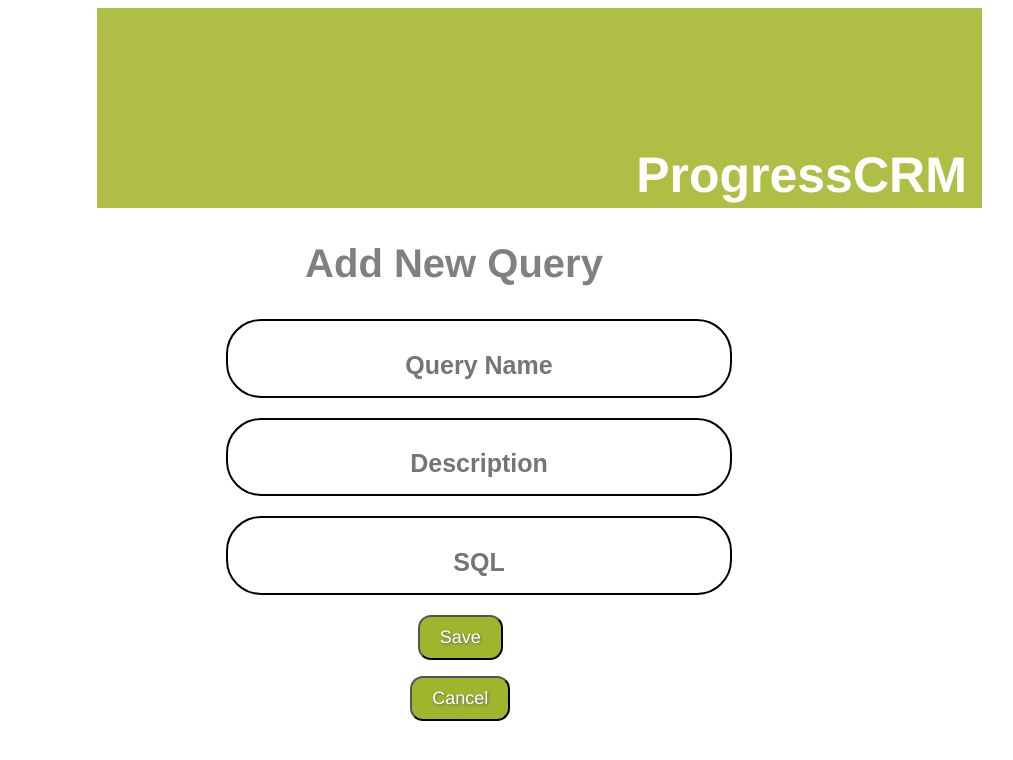
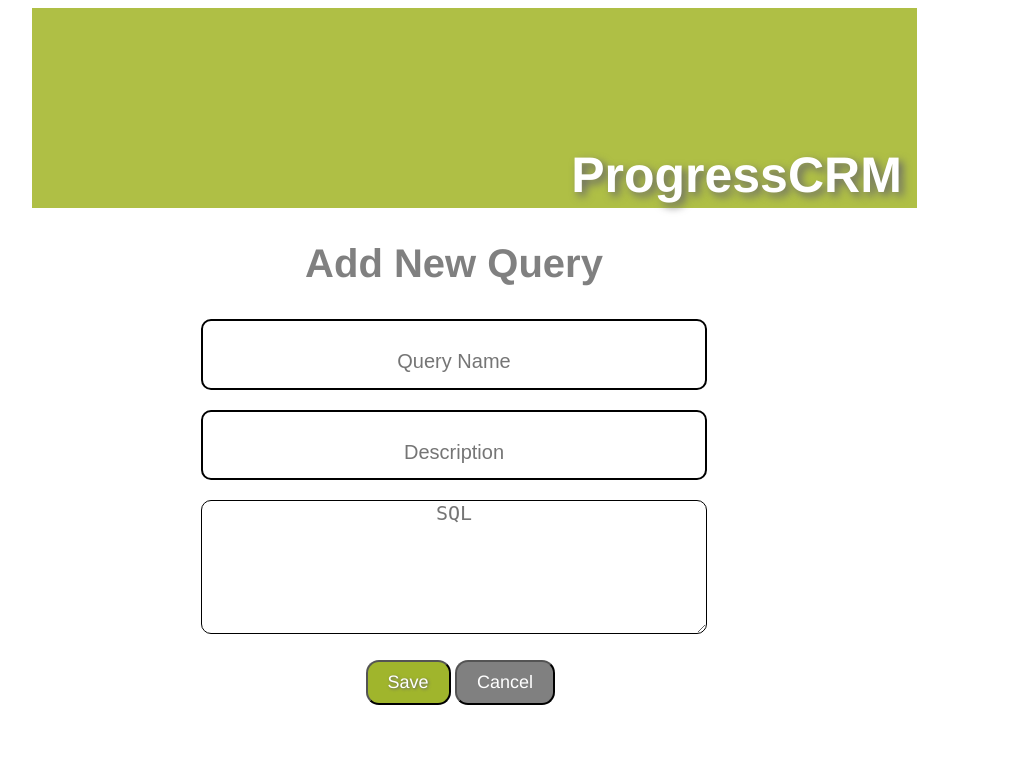
Before and after one commit to dagobailon/progress_crm_reporting, a Django app: page /add_query/ in a window 1280 px wide. Shown: the top 760 px of the page, without its empty margins (186-1199 px from the left). Run offline with Django 3.2, Linux system fonts and the light colour scheme; parts of the project's set-up code (start-up, migrations or seed data) failed here and were passed over.

Commit message:
worked on styling, wrapping, formatting, the overall look of app

```diff
--- a/reporting/reporting_queries/static/style.css
+++ b/reporting/reporting_queries/static/style.css
@@ -6,7 +6,7 @@
     height: 200px;
     width: 70%;
     float: center;
-    margin-left: 275px;
+    margin-left: 210px;
 }
 
 h1 {
@@ -16,6 +16,7 @@
     color: white;
     padding-top: 138px;
     padding-right: 15px;
+    text-shadow: 4px 4px 8px #696969;
 }
 
 h2 {
@@ -26,14 +27,13 @@
 }
 
 div.nav_button {
-    margin-left: 50px;
     margin-bottom: 20px;
-    height: 10%;
+    height: 11%;
     width: 40%;
     background-color:white;
     text-align: center;
     padding-top: 15px;
-    border-radius: 35px;
+    border-radius: 20px;
     border-style: solid;
     border-color: black;
     font-weight: bold;
@@ -106,18 +106,71 @@
   text-decoration: none;
 }
 
+.add_query {
+  webkit-border-radius: 13;
+  -moz-border-radius: 13;
+  border-radius: 13px;
+  text-shadow: 1px 1px 3px #666666;
+  font-family: helvetica;
+  color: white;
+  font-size: 18px;
+  background: #a0b52c;
+  padding: 10px 20px 10px 20px;
+  text-decoration: none;
+  margin-left: 75.5% ;
+  margin-top: .5% ;
+}
+
+.add_query:hover {
+  background: #9da8aa;
+  text-decoration: none;
+}
+
+.cancelbtn {
+  webkit-border-radius: 13;
+  -moz-border-radius: 13;
+  border-radius: 13px;
+  font-family: helvetica;
+  color: white;
+  font-size: 18px;
+  background: #808080;
+  padding: 10px 20px 10px 20px;
+  text-decoration: none;
+  margin-top: .5% ;
+  display: inline-block;
+}
+
+.cancelbtn:hover {
+  background: #5C5C5C ;
+  text-decoration: none;
+}
+
 .form {
-    margin-left: 50px;
     margin-bottom: 20px;
-    height: 10%;
+    height: 9%;
     width: 40%;
     background-color:white;
     text-align: center;
     padding-top: 15px;
-    border-radius: 35px;
+    border-radius: 10px;
     border-style: solid;
     border-color: black;
-    font-weight: bold;
-    font-size: 25;
+    font-size: 20;
 
 }
+
+.SQLform {
+    margin-bottom: 20px;
+    height: 17%;
+    width: 40%;
+    background-color:white;
+    text-align: center;
+    padding-top: 0px;
+    border-radius: 10px;
+    border-style: solid;
+    border-color: black;
+    font-size: 20;
+
+}
+
+form.add_query_form { display: inline;}
--- a/reporting/reporting_queries/templates/add_query.html
+++ b/reporting/reporting_queries/templates/add_query.html
@@ -22,15 +22,18 @@
 
 
         <center>
-            <form role = 'form' action = '.' method = 'post'>
+            <form class="add_query_form" role = 'form' action = '.' method = 'post'>
                 {% csrf_token %}
                 <input class="form" type="text" placeholder="Query Name" name = "name"><br>
                 <input class="form" type="text"placeholder="Description" name = "description"><br>
-                <input class="form" type="text" placeholder="SQL" name = "query">  </input>
+                <textarea placeholder="SQL" class="SQLform" name = "query" ></textarea>
                 <br>
+
                 <a href='/'>  <button class = "exportbtn" type = "submit" value = "OK"> Save </button></a>
             </form>
-                <a href='/'>  <button class = "exportbtn"> Cancel</button></a>
+            <a href='/'>  <button class = "cancelbtn"> Cancel</button></a>
+
+
         </center>
 
 
--- a/reporting/reporting_queries/templates/index.html
+++ b/reporting/reporting_queries/templates/index.html
@@ -14,7 +14,7 @@
                 ProgressCRM
             </h1>
         </div>
-            <a href='/add_query'>  <button class = "exportbtn"> Add Query
+            <a href='/add_query'>  <button class = "add_query"> Add Query
     </button></a>
             <h2>
             Choose a Report:
@@ -30,7 +30,7 @@
 
 
             {% endfor %}
-                  <a href='/add_query'>  <button class = "exportbtn"> Add Query
+                  <a href='/add_query'>  <button class = "add_query"> Add Query
     </button></a>
         </p>
     </body>
```
